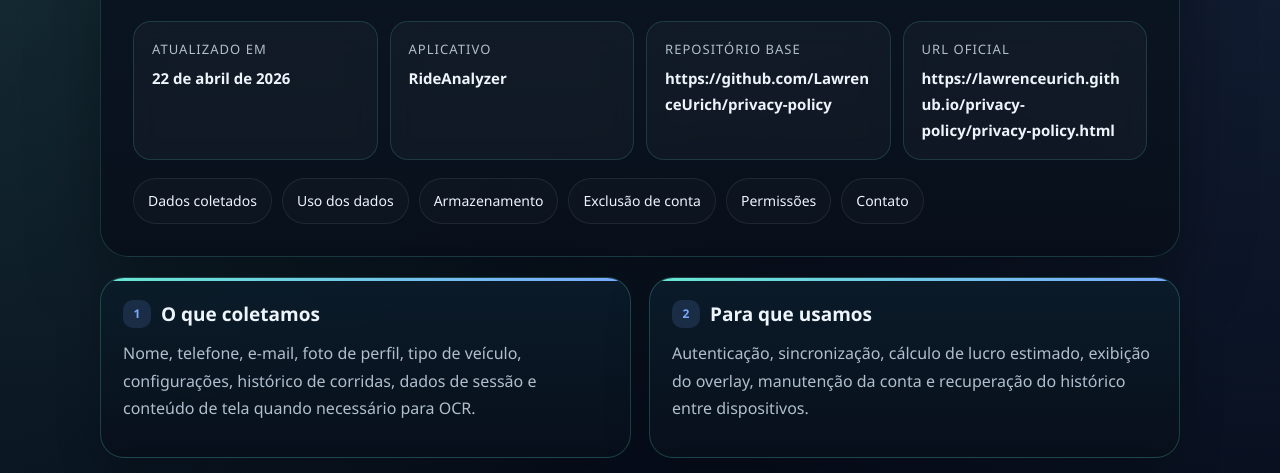
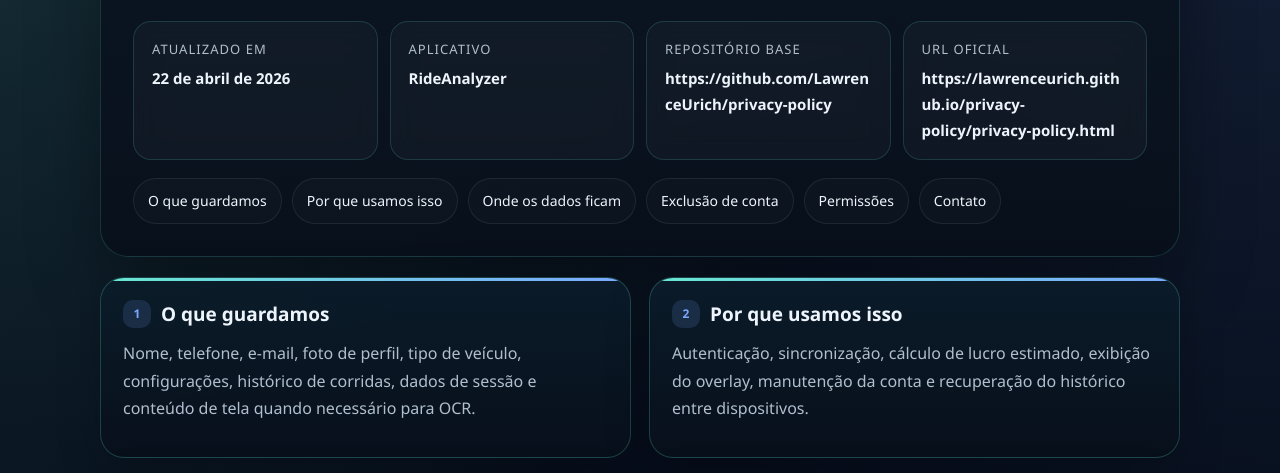
Before and after one commit to LawrenceUrich/privacy-policy, a plain HTML site: page privacy-policy.html in a window 1280 px wide. Shown: the part 260-733 px from the top of the page. Drawn offline with Linux system fonts and the light colour scheme.

Commit message:
Pequena alteração

```diff
--- a/privacy-policy.html
+++ b/privacy-policy.html
@@ -358,9 +358,9 @@
             </div>
 
             <nav class="toc" aria-label="Seções da política">
-                <a href="#dados">Dados coletados</a>
-                <a href="#uso">Uso dos dados</a>
-                <a href="#armazenamento">Armazenamento</a>
+                <a href="#dados">O que guardamos</a>
+                <a href="#uso">Por que usamos isso</a>
+                <a href="#armazenamento">Onde os dados ficam</a>
                 <a href="#exclusao">Exclusão de conta</a>
                 <a href="#permissoes">Permissões</a>
                 <a href="#contato">Contato</a>
@@ -369,22 +369,22 @@
 
         <section class="section-grid" aria-label="Resumo da política">
             <article class="card accent">
-                <h2><span class="step">1</span> O que coletamos</h2>
+                <h2><span class="step">1</span> O que guardamos</h2>
                 <p>Nome, telefone, e-mail, foto de perfil, tipo de veículo, configurações, histórico de corridas, dados de sessão e conteúdo de tela quando necessário para OCR.</p>
             </article>
 
             <article class="card accent">
-                <h2><span class="step">2</span> Para que usamos</h2>
+                <h2><span class="step">2</span> Por que usamos isso</h2>
                 <p>Autenticação, sincronização, cálculo de lucro estimado, exibição do overlay, manutenção da conta e recuperação do histórico entre dispositivos.</p>
             </article>
 
             <article class="card accent">
-                <h2><span class="step">3</span> Onde fica</h2>
+                <h2><span class="step">3</span> Onde os dados ficam</h2>
                 <p>Os dados locais ficam no Room, no DataStore e no armazenamento criptografado da sessão. O backend usa Supabase para autenticação e sincronização.</p>
             </article>
 
             <article class="card accent">
-                <h2><span class="step">4</span> Como excluir</h2>
+                <h2><span class="step">4</span> Como apagar sua conta</h2>
                 <p>A conta pode ser excluída dentro do app e também fora dele por e-mail ou pela página pública desta política.</p>
             </article>
         </section>
@@ -411,7 +411,7 @@
             </article>
 
             <article class="card full" id="armazenamento">
-                <h2><span class="step">03</span> Armazenamento e compartilhamento</h2>
+                <h2><span class="step">03</span> Onde e com quem isso fica</h2>
                 <ul>
                     <li>O app usa Supabase como backend para autenticação, banco remoto e sincronização.</li>
                     <li>Os dados locais ficam em Room, DataStore e armazenamento criptografado da sessão.</li>
```
